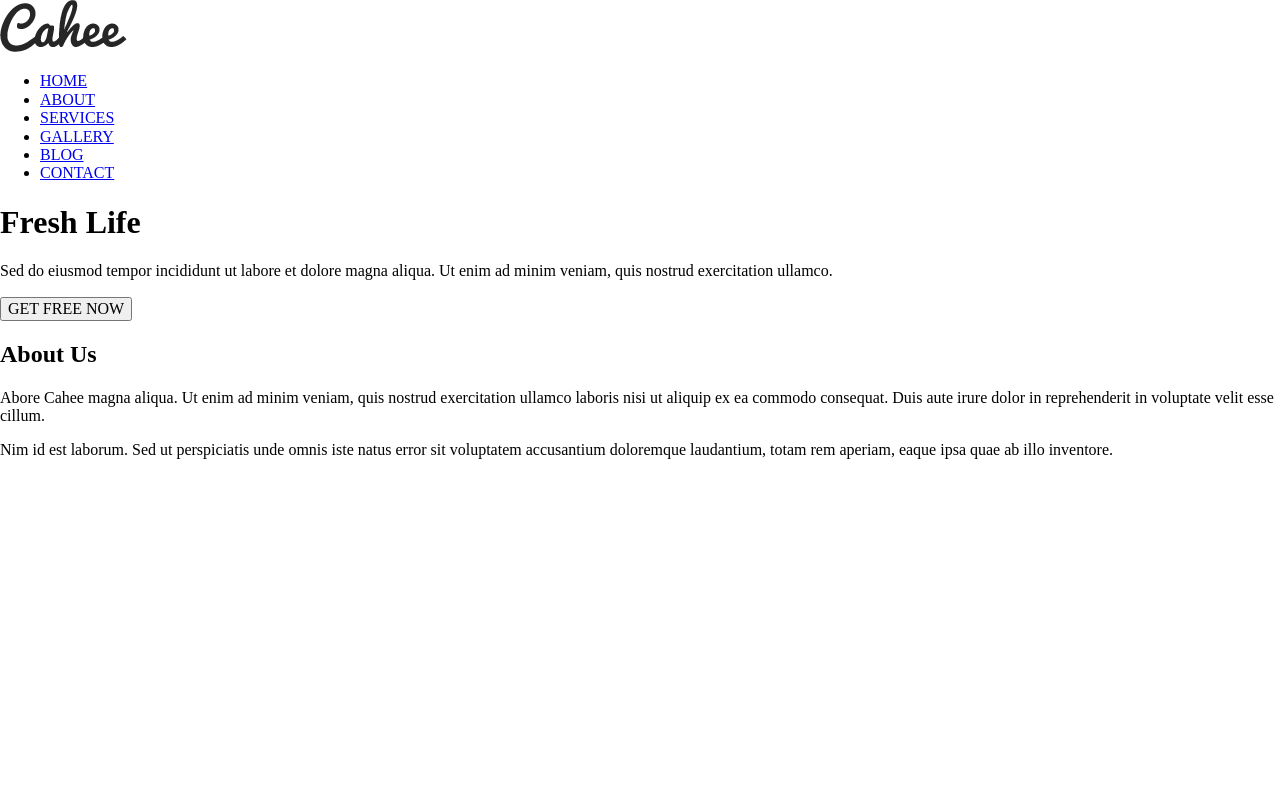
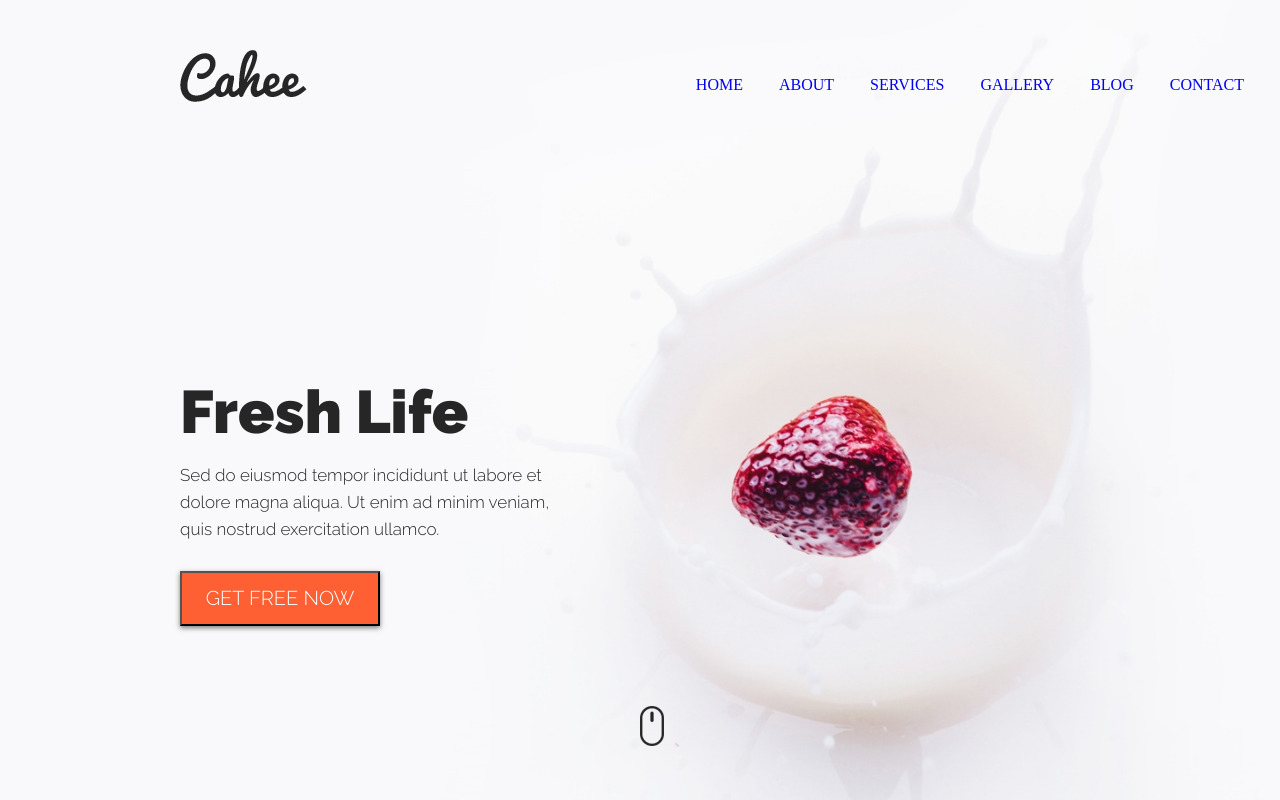
Before and after one commit to sposibb/homework11_2, a plain HTML site: page index.html in a window 1280 px wide. Shown: the top 800 px of the page. Drawn offline with Linux system fonts and the light colour scheme.

Commit message:
ready first section

```diff
--- a/css/style.css
+++ b/css/style.css
@@ -0,0 +1,82 @@
+* {
+  padding: 0;
+  margin: 0;
+  box-sizing: border-box;
+}
+body {
+  margin: 0 auto;
+}
+.section1 {
+  position: relative;
+  background: url(/img/BG.jpg) center center;
+  background-size: cover;
+}
+.bgimage {
+  display: inline-block;
+  padding-top: 50px;
+  padding-left: 180px;
+}
+a {
+  text-decoration: none;
+}
+.menu {
+  display: flex;
+  flex-direction: row;
+  flex-wrap: nowrap;
+  align-items: flex-start;
+  justify-content: flex-end;
+  text-decoration: none;
+  list-style: none;
+  margin-bottom: 282px;
+}
+.menu li {
+  padding-right: 36px;
+}
+nav {
+  margin-top: -30px;
+}
+h1 {
+  font-family: "Raleway";
+  font-style: normal;
+  font-weight: 900;
+  font-size: 60px;
+  line-height: 70px;
+  color: #262626;
+  margin-bottom: 15px;
+  padding-left: 180px;
+}
+p {
+  font-family: "Raleway";
+  font-style: normal;
+  font-weight: 300;
+  font-size: 17px;
+  line-height: 27px;
+  color: #262626;
+  padding-left: 180px;
+  margin-bottom: 28px;
+}
+button {
+  margin-left: 180px;
+  width: 200px;
+  height: 55px;
+  background: #ff6033;
+  box-shadow: 0px 2px 5px rgba(0, 0, 0, 0.5);
+  margin-bottom: 257px;
+}
+button span {
+  font-family: "Raleway";
+  font-style: normal;
+  font-weight: 300;
+  font-size: 20px;
+  line-height: 23px;
+  color: #ffffff;
+}
+.scroll {
+  position: absolute;
+  width: 24px;
+  height: 40px;
+  background: url(/img/ScrollIcon.png);
+  top: 80%;
+  left: 50%;
+  margin-bottom: 70px;
+}
--- a/index.html
+++ b/index.html
@@ -15,13 +15,13 @@
   </head>
   <body>
     <main>
-      <section>
+      <section class="section1">
         <header>
-          <div>
+          <div class="bgimage">
             <img src="/img/Logo.png" alt="Logo" />
           </div>
           <nav>
-            <ul>
+            <ul class="menu">
               <li><a href="#">HOME</a></li>
               <li><a href="#">ABOUT</a></li>
               <li><a href="#">SERVICES</a></li>
@@ -33,10 +33,12 @@
         </header>
         <h1>Fresh Life</h1>
         <p>
-          Sed do eiusmod tempor incididunt ut labore et dolore magna aliqua. Ut
-          enim ad minim veniam, quis nostrud exercitation ullamco.
+          Sed do eiusmod tempor incididunt ut labore et <br />
+          dolore magna aliqua. Ut enim ad minim veniam, <br />
+          quis nostrud exercitation ullamco.
         </p>
-        <button>GET FREE NOW</button>
+        <button><span>GET FREE NOW</span></button>
+        <div><a class="scroll" href="#"></a></div>
       </section>
       <section>
         <div></div>
```
Also changed, not shown: img/BG.png (added), img/ScrollIcon.jpg (added).
